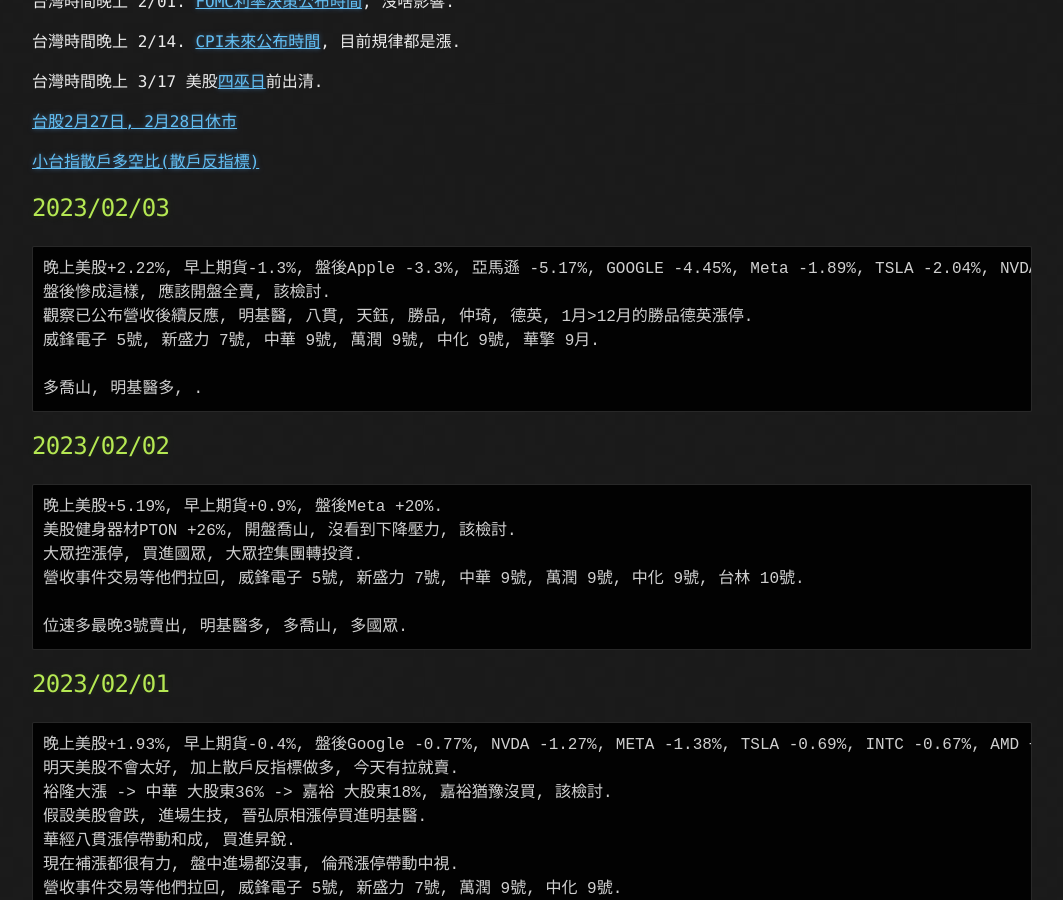
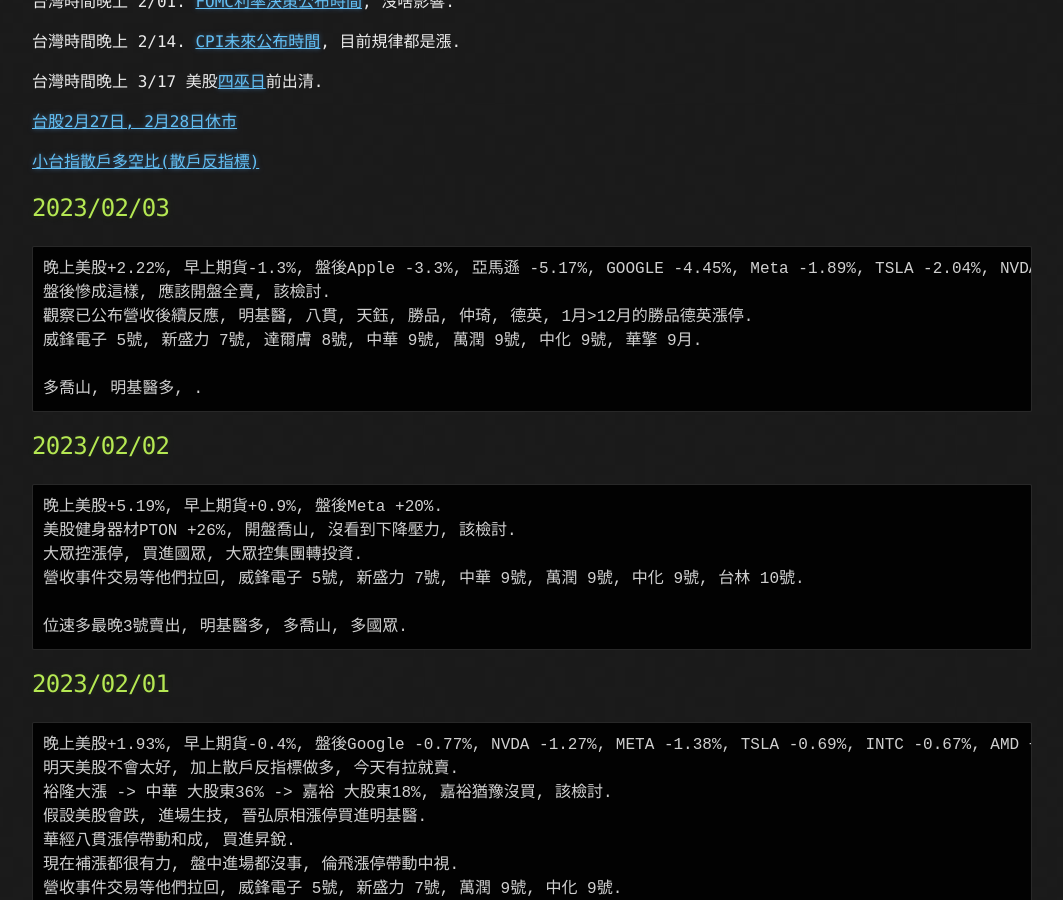
Before and after one commit to lepg5487/Stock_God, a Jekyll site: the page built from index.md, in a window 1280 px wide and 900 px high, scrolled down 428 px. Shown: the whole window, without its empty margins (108-1171 px from the left). Built offline with Jekyll 4.4.1, drawn with Linux system fonts in a browser that asks for light colours; our own code applies the rules of GitHub Pages for plain Markdown files.

Commit message:
Update index.md

````diff
--- a/index.md
+++ b/index.md
@@ -25,7 +25,7 @@
 晚上美股+2.22%, 早上期貨-1.3%, 盤後Apple -3.3%, 亞馬遜 -5.17%, GOOGLE -4.45%, Meta -1.89%, TSLA -2.04%, NVDA -2.11%.
 盤後慘成這樣, 應該開盤全賣, 該檢討.
 觀察已公布營收後續反應, 明基醫, 八貫, 天鈺, 勝品, 仲琦, 德英, 1月>12月的勝品德英漲停.
-威鋒電子 5號, 新盛力 7號, 中華 9號, 萬潤 9號, 中化 9號, 華擎 9月.
+威鋒電子 5號, 新盛力 7號, 達爾膚 8號, 中華 9號, 萬潤 9號, 中化 9號, 華擎 9月.
 
 多喬山, 明基醫多, .
 ```
````
